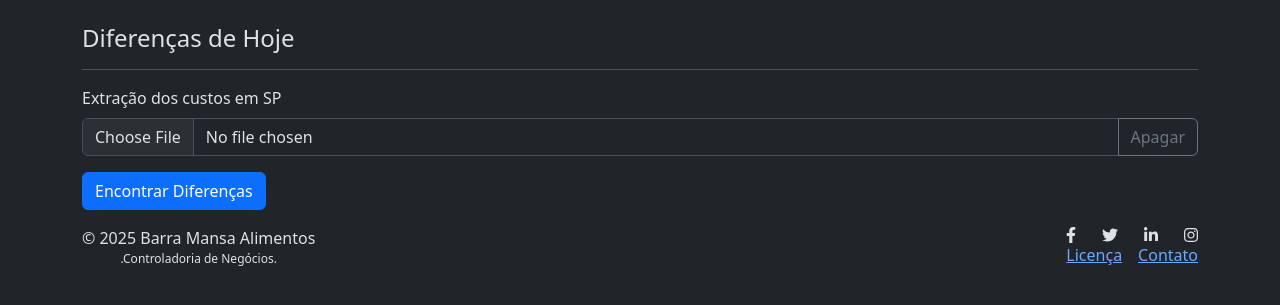
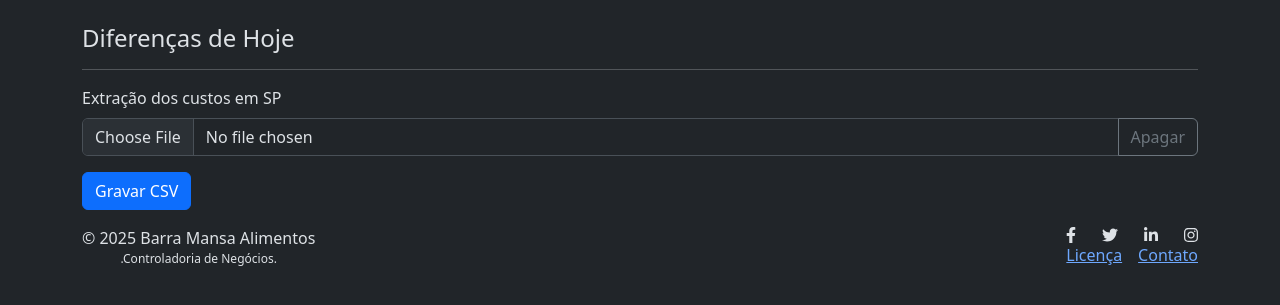
Before and after one commit to murilocunha-bm/web-diff-tabela-preco, a Flask app: page /custos in a window 1280 px wide. Shown: the part 115-420 px from the top of the page. Run offline with Flask 3, Linux system fonts and the light colour scheme; parts of the project's set-up code (start-up, migrations or seed data) failed here and were passed over.

Commit message:
🛠 fix: Trocado texto do botao da pagina de custos

```diff
--- a/app/templates/custos.html
+++ b/app/templates/custos.html
@@ -37,7 +37,7 @@
             data-bs-trigger="manual"
             data-bs-content="⚠️ Nenhum arquivo selecionado!"
             >
-            Encontrar Diferenças
+            Gravar CSV
         </button>
     </form>
 
```
Also changed, not shown: 1 other file.
